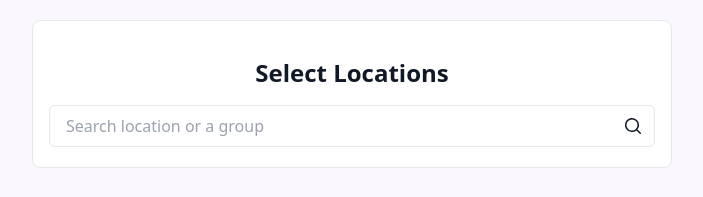
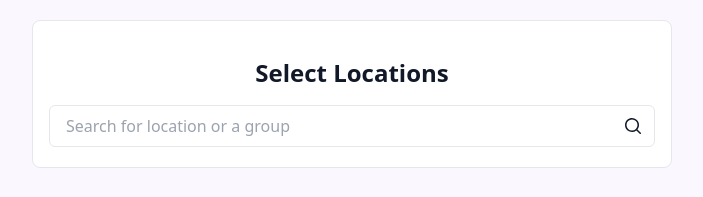
Before and after one commit to holubond/kanpla-challenge, a Next.js app: page / in a window 1280 px wide. Shown: the top 197 px of the page, without its empty margins (288-991 px from the left). Built offline with nearby package versions, Linux system fonts and the light colour scheme.

Commit message:
feat: use URL search params as a state for the query

```diff
--- /dev/null
+++ b/src/app/SearchUrlParam.tsx
@@ -0,0 +1,31 @@
+"use client"
+
+import { Search } from "@/components/Search"
+import { usePathname, useRouter, useSearchParams } from "next/navigation"
+
+type Props = {
+    urlParam: string,
+    placeholder: string,
+}
+
+/**
+ * Text search input that persists its value to URL search param `paramName`
+ */
+export function SearchUrlParam({ urlParam, placeholder }: Props) {
+    const router = useRouter()
+    const pathname = usePathname()
+    const searchParams = useSearchParams()
+
+    function onInput(searchValue: string) {
+        const params = new URLSearchParams(searchParams)
+        searchValue ? params.set(urlParam, searchValue) : params.delete(urlParam)
+        router.replace(`${pathname}?${params.toString()}`)
+    }
+
+    return (
+        <Search
+            defaultValue={searchParams.get(urlParam) ?? ''}
+            onInput={onInput}
+            placeholder={placeholder} />
+    )
+}
--- a/src/app/page.tsx
+++ b/src/app/page.tsx
@@ -1,13 +1,15 @@
 import { Card } from "@/components/Card";
 import { Heading } from "@/components/Heading";
-import { Search } from "@/components/Search";
+import { SearchUrlParam } from "./SearchUrlParam";
+
+const URL_PARAM_SEARCH = 'search'
 
 export default function Home() {
   return (
     <div className="flex justify-center">
       <Card className="mt-5 w-5/6 sm:w-1/2">
         <Heading className="text-center py-4">Select Locations</Heading>
-        <Search placeholder="Search location or a group"/>
+        <SearchUrlParam urlParam={URL_PARAM_SEARCH} placeholder="Search for location or a group"/>
       </Card>
     </div>
   )
--- a/src/components/Search.tsx
+++ b/src/components/Search.tsx
@@ -1,16 +1,22 @@
 import { MagnifyingGlassIcon } from '@heroicons/react/20/solid'
 
 type Props = {
-    placeholder?: string
+    placeholder?: string,
+    value?: string,
+    defaultValue?: string,
+    onInput: (value: string) => void
 }
 
-export function Search({ placeholder }: Props) {
+export function Search({ placeholder, value, defaultValue, onInput }: Props) {
     return (
         <div className="relative">
             <input
                 type="text"
                 className="block w-full rounded-md border border-gray-200 py-2 pl-4 pr-10 text-gray-900  placeholder:text-gray-400"
                 placeholder={placeholder}
+                onInput={(e: React.ChangeEvent<HTMLInputElement>) => onInput(e.target.value)}
+                value={value}
+                defaultValue={defaultValue}
             />
             <div className="pointer-events-none absolute inset-y-0 right-0 flex items-center pr-3">
                 <MagnifyingGlassIcon className="h-5 w-5 text-gray-900" aria-hidden="true" />
```
